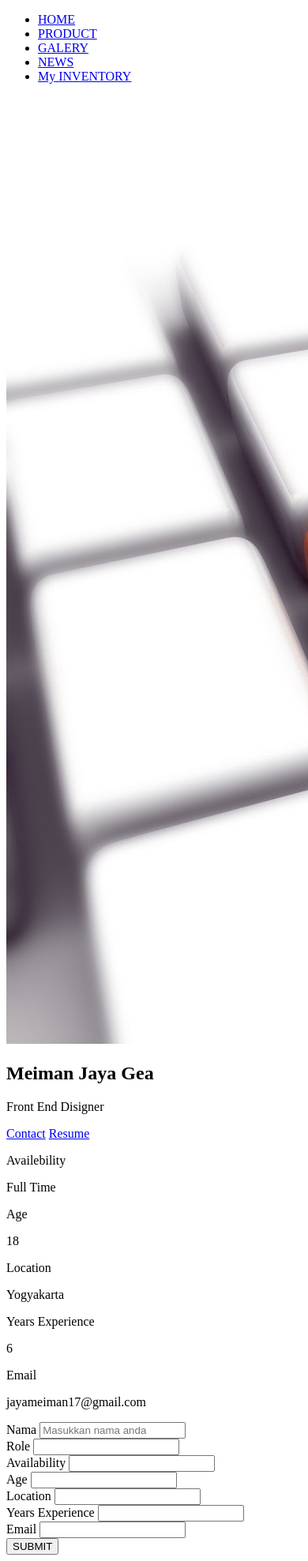
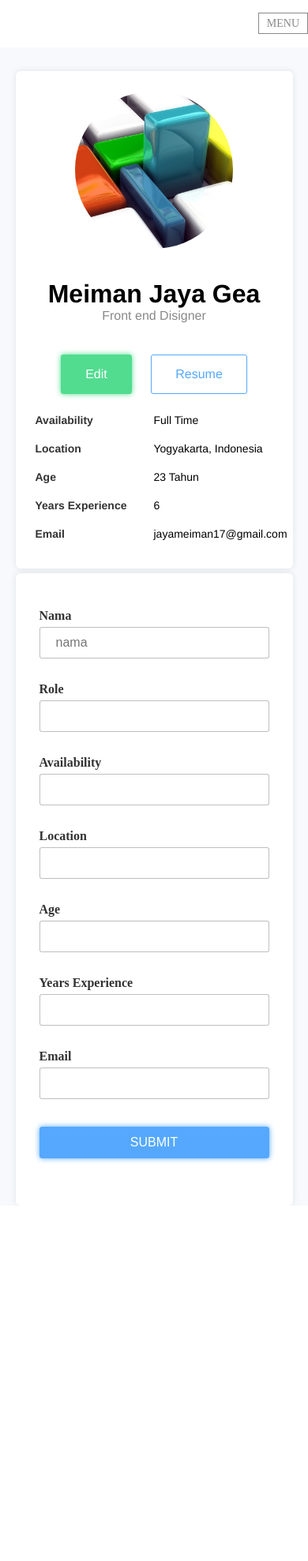
Before and after one commit to meimanjayagea/Portfolio, a PHP site: page / in a window 390 px wide; the page is wider, and only the part inside the window is pictured. Shown: that part at 79% size. After the commit the page ends 1527 px from the top of that part, so only its background shows below. Run offline with PHP 8.4, Linux system fonts and the light colour scheme.

Commit message:
Update Perubahan tampilan index dengan membuat responsive mobile

```diff
--- a/assets/css/style.css
+++ b/assets/css/style.css
@@ -216,3 +216,120 @@ input {
   margin-bottom: 15px;
   font-size: 16px;
 }
+
+/*responsive*/
+
+@media (min-width: 321px) and (max-width: 425px) {
+  section#box-profile {
+    width: 90%;
+    height: 630px;
+    margin-left: 5%;
+    margin-right: 5%;
+    margin-top: 30px;
+  }
+  .menu-mobile {
+    top: 20px;
+    right: 0;
+    display: inline-block;
+  }
+  nav ul {
+    display: none;
+    right: 0;
+    width: 100;
+    text-align: center;
+    top: 43px;
+    z-index: 99;
+    background: #fff;
+  }
+  nav ul li {
+    float: unset;
+    margin: 0;
+    padding-top: 10px;
+    padding-bottom: 10px;
+  }
+  .description {
+    padding-left: 0px;
+    width: 100%;
+    text-align: center;
+    margin-left: 0;
+    border: none;
+  }
+  .description .button {
+    margin-right: 10px;
+    margin-left: 10px;
+  }
+  .img-profile .photo {
+    left: 35px;
+    position: relative;
+  }
+  .information {
+    top: 75px;
+    margin-left: 25px;
+    font-size: 14px;
+  }
+  section#input-form {
+    margin-left: 5%;
+    margin-right: 5%;
+  }
+}
+
+@media screen and (max-width: 320px) {
+  section#box-profile {
+    width: 90%;
+    height: 760px;
+    margin-left: 5%;
+    margin-right: 5%;
+    margin-top: 30px;
+  }
+  .menu-mobile {
+    top: 20px;
+    right: 10%;
+    display: inline-block;
+  }
+  nav ul {
+    display: none;
+    right: 0;
+    width: 100%;
+    text-align: center;
+    top: 43px;
+    z-index: 99;
+    background: #fff;
+  }
+  nav ul li {
+    float: unset;
+    margin: 0;
+    padding-top: 10px;
+    padding-bottom: 10px;
+  }
+  .description {
+    padding-left: 30px;
+    width: 90%;
+    text-align: center;
+    margin-left: 0;
+    border: none;
+  }
+  .description .button {
+    padding: 10px 25px 10px 25px;
+    margin-right: 10px;
+    margin-left: 10px;
+  }
+  .img-profile .photo {
+    left: 10px;
+    position: relative;
+  }
+  .information {
+    top: 75px;
+    margin-left: 25px;
+    font-size: 14px;
+  }
+  .information .data {
+    height: 48px;
+  }
+  .information p.field {
+    width: 95px;
+  }
+  section#input-form {
+    margin-left: 5%;
+    margin-right: 5%;
+  }
+}
--- a/index.html
+++ b/index.html
@@ -1,90 +1,95 @@
 <!DOCTYPE html>
-<html lang="en">
+<html>
 
 <head>
-    <meta charset="UTF-8">
-    <meta name="viewport" content="width=device-width, initial-scale=1.0">
-    <title>Halaman Portfolio</title>
+    <title>Profile Page</title>
+    <meta name="viewport" content="width=device-width,
+    initial-scale=1.0">
+    <link rel="stylesheet" href="/assets/css/style.css">
 </head>
 
 <body>
     <nav>
-        <ul>
+        <div class="menu-mobile">
+            <a href="#" onclick="showMenu()">Menu</a>
+        </div>
+        <ul id="menu">
             <li><a href="#">HOME</a></li>
-            <li><a href="#">PRODUCT</a></li>
             <li><a href="#">GALERY</a></li>
-            <li><a href="#">NEWS</a></li>
-            <li><a href="#">My INVENTORY</a></li>
+            <li><a href="#">PORTOFOLIO</a></li>
+            <li><a href="#">TENTANG</a></li>
         </ul>
     </nav>
-    <section>
-        <div>
-            <img src="/assets/img/profile.jpg" alt="Gambar profile"/>
+
+    <section id="box-profile">
+        <div class="img-profile">
+            <div class="photo" style="background-image:url(/assets/img/profile.jpg);"></div>
         </div>
-        <div>
-            <h1>Meiman Jaya Gea</h1>
-            <p>Front End Disigner</p>
-            <a href="#">Contact</a>
-            <a href="#">Resume</a>
+
+        <div class="description">
+            <h1 id="pName">Meiman Jaya Gea</h1>
+            <p id="pRole">Front end Disigner</p>
+            <a href="#input-form" class="button bg-green" onclick="editForm()">Edit</a>
+            <a href="#" class="button border-blue">Resume</a>
         </div>
-        <div>
-            <div>
-                <p>Availebility</p>
-                <p>Full Time</p>
+
+        <div class="information">
+            <div class="data">
+                <p class="field">Availability</p>
+                <p id="pAvailable" class="text-grey">Full Time</p>
             </div>
-            <div>
-                <p>Age</p>
-                <p>18</p>
+            <div class="data">
+                <p class="field">Location</p>
+                <p id="pLocation" class="text-grey">Yogyakarta, Indonesia</p>
             </div>
-            <div>
-                <p>Location</p>
-                <p>Yogyakarta</p>
+            <div class="data">
+                <p class="field">Age</p>
+                <p id="pAge" class="text-grey">23 Tahun</p>
             </div>
-            <div>
-                <p>Years Experience</p>
-                <p>6</p>
+            <div class="data">
+                <p class="field">Years Experience</p>
+                <p id="pYears" class="text-grey">6</p>
             </div>
-            <div>
-                <p>Email</p>
-                <p>jayameiman17@gmail.com</p>
+            <div class="data">
+                <p class="field">Email</p>
+                <p id="pEmail" class="text-grey">jayameiman17@gmail.com</p>
             </div>
         </div>
     </section>
-    <section>
-        <form method="" action="#">
-            <div>
+
+    <section id="input-form">
+        <form method="#" action="#">
+            <div class="form">
                 <label>Nama</label>
-                <input type="text" name="name" placeholder="Masukkan nama anda">
+                <input id="inpName" type="text" name="name" placeholder="nama">
             </div>
-            <div>
+            <div class="form">
                 <label>Role</label>
-                <input type="text" name="role">
+                <input id="inpRole" type="text" name="role">
             </div>
-            <div>
+            <div class="form">
                 <label>Availability</label>
-                <input type="text" name="availability">
+                <input id="inpAvailable" type="text" name="availability">
             </div>
-            <div>
+            <div class="form">
+                <label>Location</label>
+                <input id="inpLocation" type="text" name="location">
+            </div>
+            <div class="form">
                 <label>Age</label>
-                <input type="number" name="age">
+                <input id="inpAge" type="number" name="age">
             </div>
-            <div>
-                <label>Location</label>
-                <input type="text" name="location">
+            <div class="form">
+                <label>Years Experience</label>
+                <input id="inpYears" type="number" name="Years">
             </div>
-            <div>
-                <label>Years Experience</label>
-                <input type="number" name="years">
+            <div class="form">
+                <label>Email</label>
+                <input id="inpEmail" type="text" name="email">
             </div>
-            <div>
-                <label>Email</label>
-                <input type="text" name="email">
-            </div>
-            <div>
-                <input type="submit" name="submit" value="SUBMIT">
+            <div class="form">
+                <input onclick="simpanForm()" type="submit" name="submit" value="SUBMIT" class="bg-blue">
             </div>
         </form>
+
     </section>
-</body>
-
-</html>
```
Also changed, not shown: assets/img/profile.jpg.
